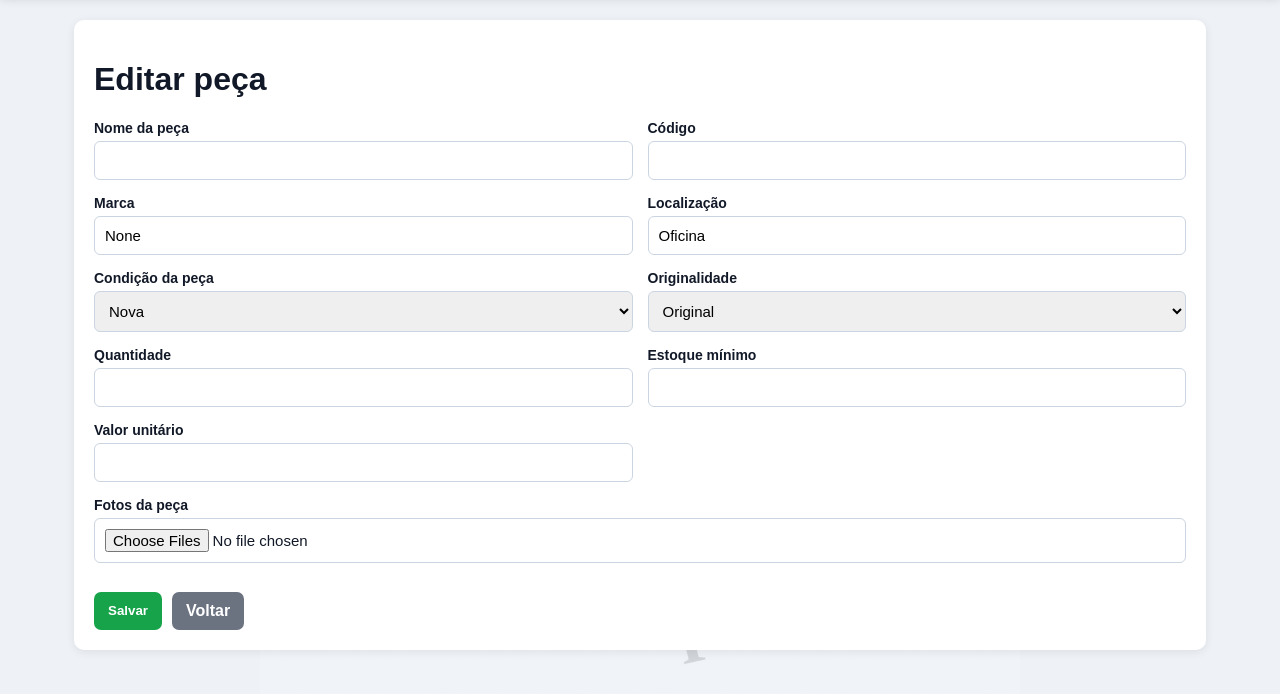
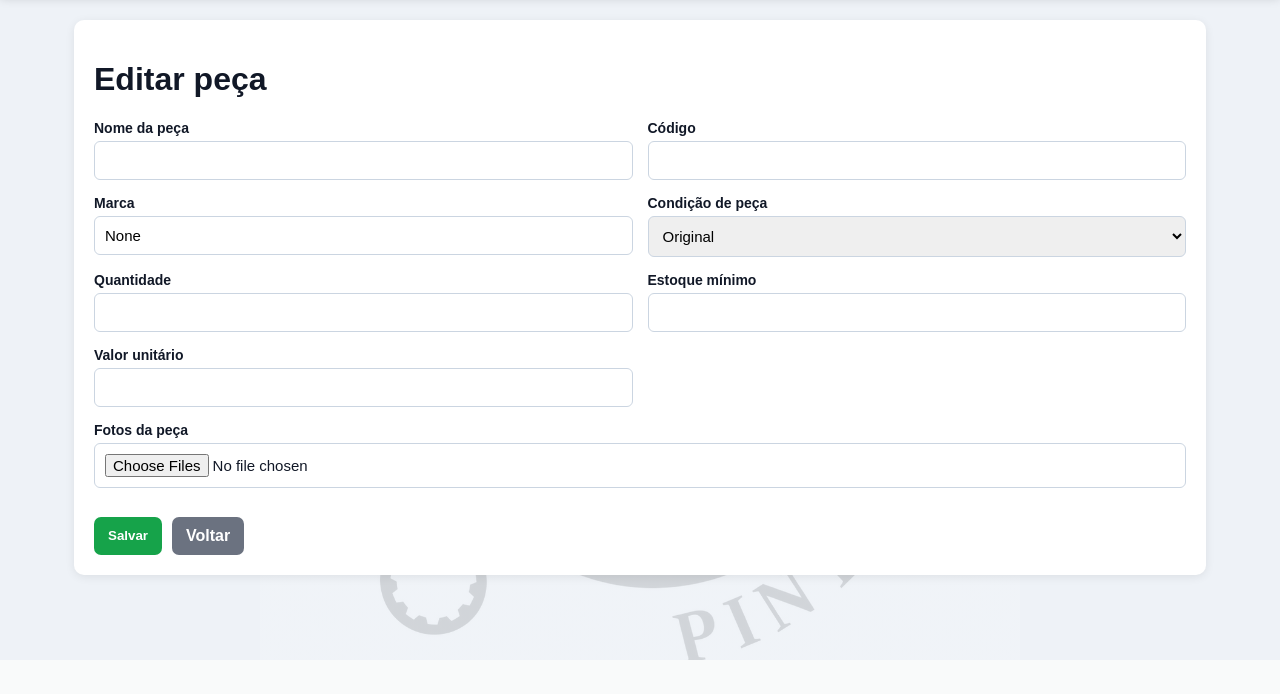
Before and after one commit to pontopneulatariaepintura-web/SistemaOS, a Flask app: page /estoque/nova in a window 1280 px wide. Shown: the part 140-834 px from the top of the page. After the commit the page ends 800 px from the top, so only its background shows below. Run offline with Flask 3, Linux system fonts and the light colour scheme; the visitor is signed in with stand-in values (Sample User, id 1).

Commit message:
Corrigir textos acentuados

```diff
--- a/app.py
+++ b/app.py
@@ -495,23 +495,23 @@
     extras = {row["id"]: row for row in rows}
     for peca in pecas:
         extra = extras.get(peca.id, {})
-        peca.condicao = extra.get("condicao") or "Nova"
-        peca.originalidade = extra.get("originalidade") or "Original"
+        peca.condicao = extra.get("condicao") or "Original"
+        peca.originalidade = extra.get("originalidade") or ""
     return pecas
 
 
 def aplicar_info_extra_peca(peca):
     if not peca or not getattr(peca, "id", None):
         if peca:
-            peca.condicao = getattr(peca, "condicao", None) or "Nova"
-            peca.originalidade = getattr(peca, "originalidade", None) or "Original"
+            peca.condicao = getattr(peca, "condicao", None) or "Original"
+            peca.originalidade = getattr(peca, "originalidade", None) or ""
         return peca
     row = db.session.execute(
         text("SELECT condicao, originalidade FROM estoque_peca WHERE id = :id"),
         {"id": peca.id},
     ).mappings().first()
-    peca.condicao = (row or {}).get("condicao") or "Nova"
-    peca.originalidade = (row or {}).get("originalidade") or "Original"
+    peca.condicao = (row or {}).get("condicao") or "Original"
+    peca.originalidade = (row or {}).get("originalidade") or ""
     return peca
 
 
@@ -520,8 +520,8 @@
         text("UPDATE estoque_peca SET condicao = :condicao, originalidade = :originalidade WHERE id = :id"),
         {
             "id": peca_id,
-            "condicao": (condicao or "Nova").strip(),
-            "originalidade": (originalidade or "Original").strip(),
+            "condicao": (condicao or "Original").strip(),
+            "originalidade": (originalidade or "").strip(),
         },
     )
     db.session.commit()
@@ -1268,10 +1268,10 @@
             quantidade=int(request.form.get("quantidade") or 0),
             estoque_minimo=int(request.form.get("estoque_minimo") or 0),
             valor_unitario=float(request.form.get("valor_unitario") or 0),
-            localizacao=request.form.get("localizacao", "").strip(),
-        )
-        peca.condicao = request.form.get("condicao", "Nova").strip()
-        peca.originalidade = request.form.get("originalidade", "Original").strip()
+            localizacao="Oficina",
+        )
+        peca.condicao = request.form.get("condicao", "Original").strip()
+        peca.originalidade = ""
         if not peca.nome:
             flash("Informe o nome da pe\u00e7a.", "danger")
             return render_template("form_peca.html", peca=peca)
@@ -1286,10 +1286,10 @@
     peca = EstoquePeca(
         nome=(request.args.get("nome") or "").strip(),
         codigo=(request.args.get("codigo") or "").strip(),
-        localizacao=(request.args.get("localizacao") or "Oficina").strip(),
+        localizacao="Oficina",
     )
-    peca.condicao = "Nova"
-    peca.originalidade = "Original"
+    peca.condicao = "Original"
+    peca.originalidade = ""
     return render_template("form_peca.html", peca=peca)
 
 
@@ -1305,9 +1305,9 @@
         peca.quantidade = int(request.form.get("quantidade") or 0)
         peca.estoque_minimo = int(request.form.get("estoque_minimo") or 0)
         peca.valor_unitario = float(request.form.get("valor_unitario") or 0)
-        peca.localizacao = request.form.get("localizacao", "").strip()
-        peca.condicao = request.form.get("condicao", "Nova").strip()
-        peca.originalidade = request.form.get("originalidade", "Original").strip()
+        peca.localizacao = peca.localizacao or "Oficina"
+        peca.condicao = request.form.get("condicao", "Original").strip()
+        peca.originalidade = ""
         db.session.commit()
         salvar_info_extra_peca(peca.id, peca.condicao, peca.originalidade)
         salvar_fotos_peca(peca.id)
@@ -1376,8 +1376,7 @@
             "nome": "nome", "peca": "nome", "descricao": "nome", "produto": "nome",
             "codigo": "codigo", "codigodebarras": "codigo", "codbarra": "codigo", "barras": "codigo", "sku": "codigo",
             "fornecedor": "fornecedor", "marca": "fornecedor",
-            "condicao": "condicao", "estado": "condicao", "novausada": "condicao", "novousado": "condicao",
-            "originalidade": "originalidade", "original": "originalidade", "originalounao": "originalidade",
+            "condicao": "condicao", "estado": "condicao", "tipopeca": "condicao", "originalidade": "condicao", "original": "condicao", "originalounao": "condicao",
             "quantidade": "quantidade", "qtd": "quantidade", "estoque": "quantidade",
             "estoqueminimo": "estoque_minimo", "minimo": "estoque_minimo",
             "valorunitario": "valor_unitario", "valor": "valor_unitario", "preco": "valor_unitario", "custounitario": "valor_unitario",
@@ -1422,8 +1421,8 @@
             db.session.flush()
             salvar_info_extra_peca(
                 peca.id,
-                dados.get("condicao") or getattr(peca, "condicao", None) or "Nova",
-                dados.get("originalidade") or getattr(peca, "originalidade", None) or "Original",
+                dados.get("condicao") or getattr(peca, "condicao", None) or "Original",
+                "",
             )
 
         db.session.commit()
--- a/templates/form_peca.html
+++ b/templates/form_peca.html
@@ -7,19 +7,14 @@
         <div><label>Nome da pe&ccedil;a</label><input type="text" name="nome" value="{{ peca.nome if peca else '' }}" required></div>
         <div><label>C&oacute;digo</label><input type="text" name="codigo" value="{{ peca.codigo if peca else '' }}"></div>
         <div><label>Marca</label><input type="text" name="fornecedor" value="{{ peca.fornecedor if peca else '' }}"></div>
-        <div><label>Localiza&ccedil;&atilde;o</label><input type="text" name="localizacao" value="{{ peca.localizacao if peca else '' }}"></div>
         <div>
-            <label>Condi&ccedil;&atilde;o da pe&ccedil;a</label>
+            <label>Condi&ccedil;&atilde;o de pe&ccedil;a</label>
             <select name="condicao">
-                <option value="Nova" {% if (peca.condicao if peca else 'Nova') == 'Nova' %}selected{% endif %}>Nova</option>
-                <option value="Usada" {% if peca and peca.condicao == 'Usada' %}selected{% endif %}>Usada</option>
-            </select>
-        </div>
-        <div>
-            <label>Originalidade</label>
-            <select name="originalidade">
-                <option value="Original" {% if (peca.originalidade if peca else 'Original') == 'Original' %}selected{% endif %}>Original</option>
-                <option value="N&atilde;o original" {% if peca and peca.originalidade == 'N&atilde;o original' %}selected{% endif %}>N&atilde;o original</option>
+                <option value="Original" {% if (peca.condicao if peca else 'Original') == 'Original' %}selected{% endif %}>Original</option>
+                <option value="Pe&ccedil;a paralela" {% if peca and peca.condicao == 'Pe&ccedil;a paralela' %}selected{% endif %}>Pe&ccedil;a paralela</option>
+                <option value="Gen&eacute;rica" {% if peca and peca.condicao == 'Gen&eacute;rica' %}selected{% endif %}>Gen&eacute;rica</option>
+                <option value="Alternativa" {% if peca and peca.condicao == 'Alternativa' %}selected{% endif %}>Alternativa</option>
+                <option value="Similar" {% if peca and peca.condicao == 'Similar' %}selected{% endif %}>Similar</option>
             </select>
         </div>
         <div><label>Quantidade</label><input type="number" min="0" name="quantidade" value="{{ peca.quantidade if peca else 0 }}"></div>
```
Also changed, not shown: templates/estoque.html (+3 -6 lines).
